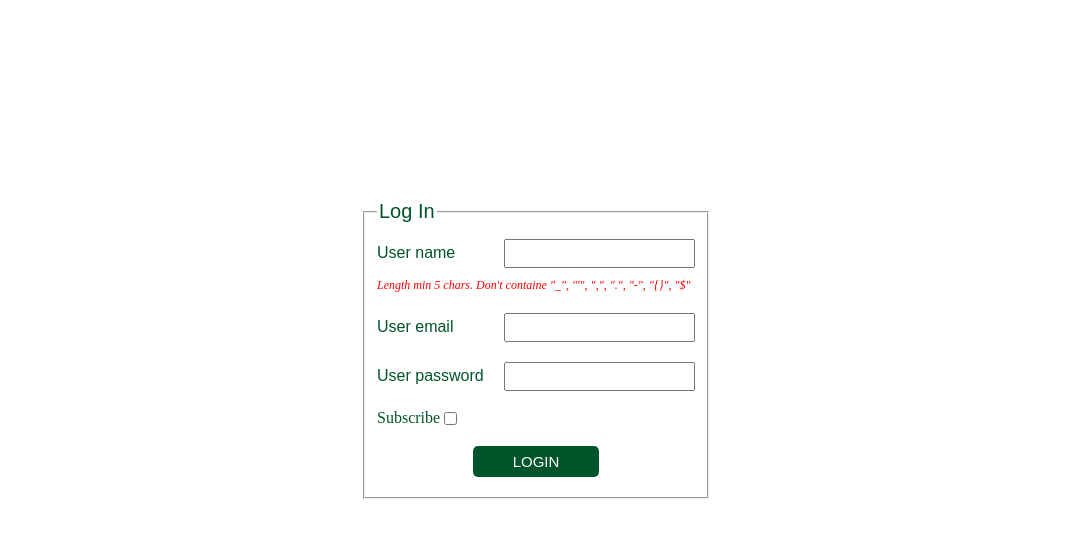
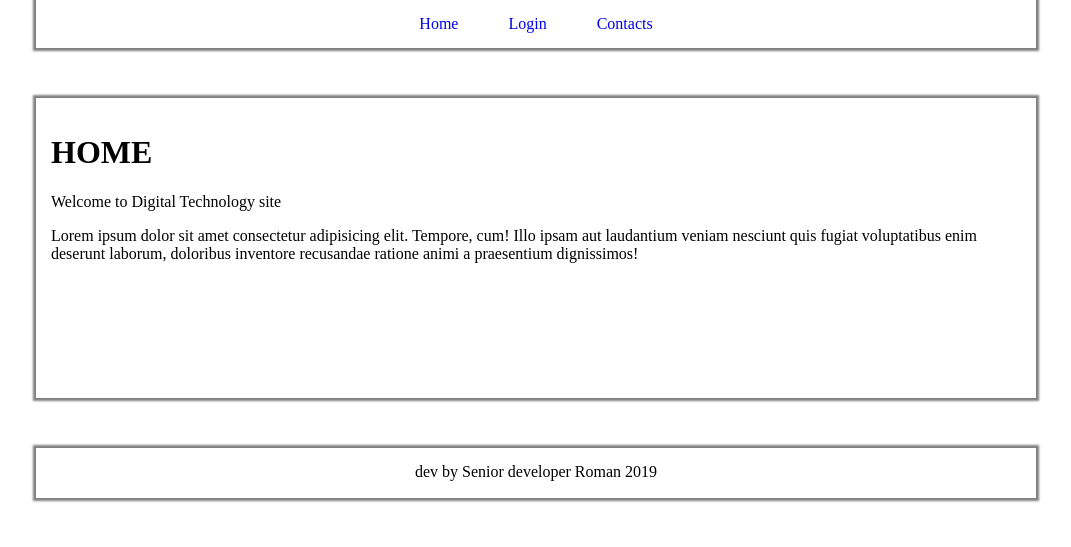
Before and after one commit to PoMaH07/form_php, a PHP site: page / in a window 1280 px wide. Shown: the top 547 px of the page, without its empty margins (104-1175 px from the left). Run offline with PHP 8.4, Linux system fonts and the light colour scheme.

Commit message:
devel-form

```diff
--- a/server/index.php
+++ b/server/index.php
@@ -1,2 +1,25 @@
 <?php
-    include './views/form.php';
+
+$route = $_SERVER['REQUEST_URI'];
+
+//  echo '<pre>';
+//  var_dump($_SERVER['REQUEST_URI']);
+//echo '</pre>';
+
+
+
+include './views/header.php';
+
+if ($route === '/') {
+    include './views/home.php';
+}
+
+if ($route === '/contacts') {
+    include './views/contacts.php';
+}
+
+if ($route === '/login') {
+    include './views/login.php';
+}
+
+include './views/footer.php';
--- a/server/public/main.js
+++ /dev/null
@@ -1 +0,0 @@
-'use strict'
--- a/server/public/style.css
+++ b/server/public/style.css
@@ -1,6 +1,56 @@
+* {
+    box-sizing: border-box;
+}
+
+ul, body {
+    margin: 0;
+    padding: 0;
+}
+
+a {
+    text-decoration: none;
+}
+
+ul li {
+    list-style: none;
+}
+
+.header {
+    max-width: 1000px;
+    margin: auto;
+    padding: 15px;
+    box-shadow: 0 0 2px 3px grey;
+}
+
+.header_menu {
+    display: flex;
+    justify-content: center;
+}
+
+.header_link {
+    padding: 10px 25px;
+}
+
+.page {
+    box-shadow: 0 0 2px 3px grey;
+    margin: 50px auto;
+    max-width: 1000px;
+    min-height: 300px;
+    padding: 15px;
+}
+
+.footer {
+    box-shadow: 0 0 2px 3px grey;
+    margin: 50px auto;
+    max-width: 1000px;
+    min-height: 50px;
+    padding: 15px;
+    text-align: center;
+}
+
 .auth {
     max-width: 350px;
-    margin: 200px auto 0 auto;
+    margin: 0 auto;
 }
 .auth legend {
     font-size: 20px;
--- /dev/null
+++ b/server/views/contacts.php
@@ -0,0 +1,5 @@
+<h1>Contacts</h1>
+
+<p>Lorem ipsum dolor sit </p>
+<p>Lorem ipsum dolor sit </p>
+<p>Lorem ipsum dolor sit </p>
--- /dev/null
+++ b/server/views/footer.php
@@ -0,0 +1,7 @@
+        </main>
+        <footer class="footer">
+            dev by Senior developer Roman 2019
+        </footer>
+    </body>
+
+</html>
--- a/server/views/form.php
+++ /dev/null
@@ -1,45 +0,0 @@
-<!DOCTYPE html>
-<html lang="en">
-
-<head>
-    <meta charset="UTF-8">
-    <meta name="viewport" content="width=device-width, initial-scale=1.0">
-    <link rel="stylesheet" href="/public/style.css">
-    <script src="/public/main.js" defer></script>
-    <title>Project Form</title>
-</head>
-
-<body>
-    <main>
-        <form class='auth' action="">
-            <fieldset>
-                <legend>Log In</legend>
-                <div class="auth__row">
-                    <label for="username">User name</label>
-                    <input class="auth__text" type="text" id="username">
-                    <i class="auth__error">Length min 5 chars.
-                       Don't containe "_", "'", ",", ".", "-", "{}", "$"
-                    </i>
-                </div>
-                <div class="auth__row">
-                    <label for="useremail">User email</label>
-                    <input class="auth__text" type="text" id="useremail">
-                </div>
-                <div class="auth__row">
-                    <label for="userepass">User password</label>
-                    <input class="auth__text" type="password" id="userepass">
-                </div>
-
-                <label class="auth__check">Subscribe
-                    <input type="checkbox" id="usersubscribe">
-                </label>
-
-                <div class="auth__row">
-                    <button class="auth__btn">Login</button>
-                </div>
-            </fieldset>
-        </form>
-    </main>
-</body>
-
-</html>
--- /dev/null
+++ b/server/views/header.php
@@ -0,0 +1,22 @@
+<!DOCTYPE html>
+<html lang="en">
+
+<head>
+    <meta charset="UTF-8">
+    <meta name="viewport" content="width=device-width, initial-scale=1.0">
+    <link rel="stylesheet" href="/public/style.css">
+    <title>Project Form</title>
+</head>
+
+<body>
+    <header class="header">
+        <nav>
+            <ul class="header_menu">
+                <li><a class="header_link" href="/">Home</a></li>
+                <li><a class="header_link" href="/login">Login</a></li>
+                <li><a class="header_link" href="/contacts">Contacts</a></li>
+            </ul>
+        </nav>
+    </header>
+
+    <main class="page">
--- /dev/null
+++ b/server/views/home.php
@@ -0,0 +1,10 @@
+<h1>HOME</h1>
+<p>Welcome to Digital Technology site</p>
+<span>
+    Lorem ipsum dolor sit amet consectetur
+    adipisicing elit. Tempore, cum! Illo ipsam
+    aut laudantium veniam nesciunt quis fugiat
+    voluptatibus enim deserunt laborum, doloribus
+    inventore recusandae ratione animi a praesentium
+    dignissimos!
+</span>
```
Also changed, not shown: server/public/login.js (added, +26 -0 lines), server/views/login.php (added, +29 -0 lines).
